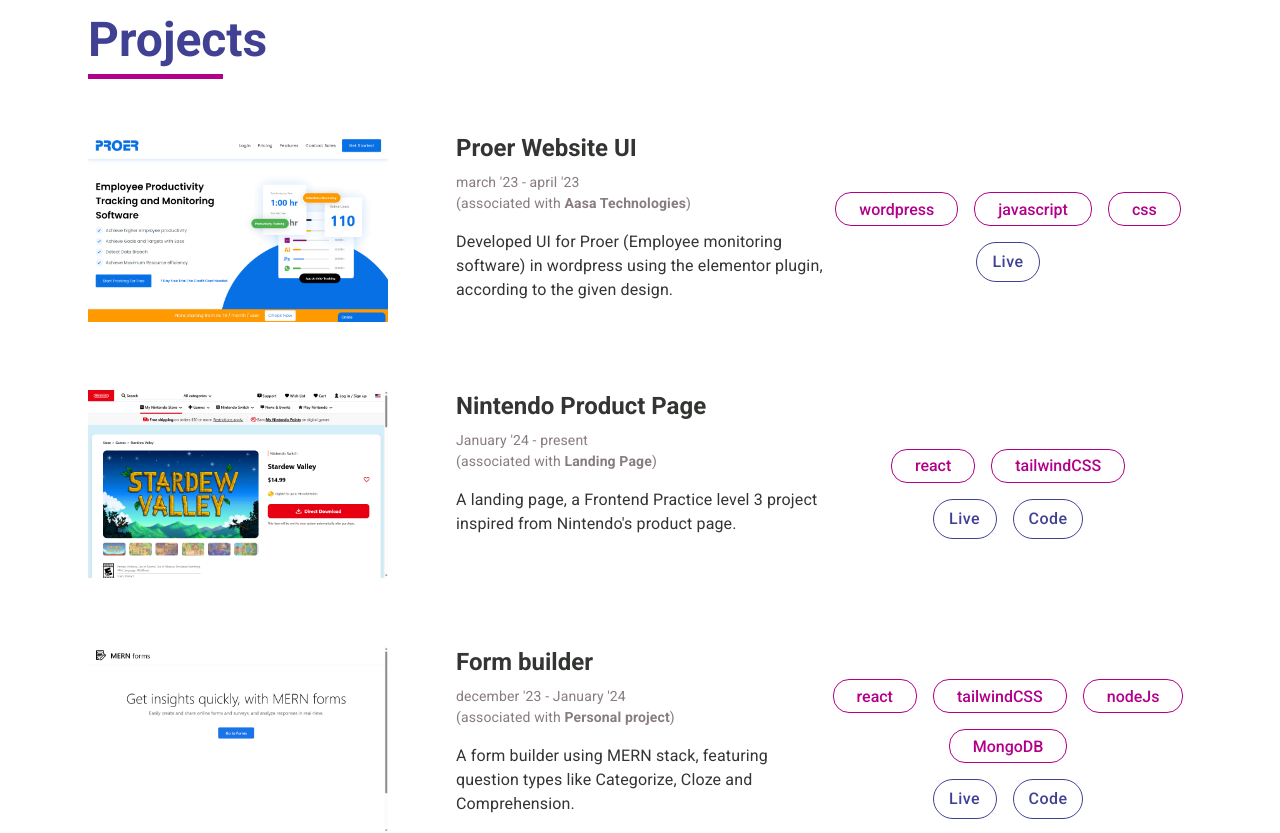
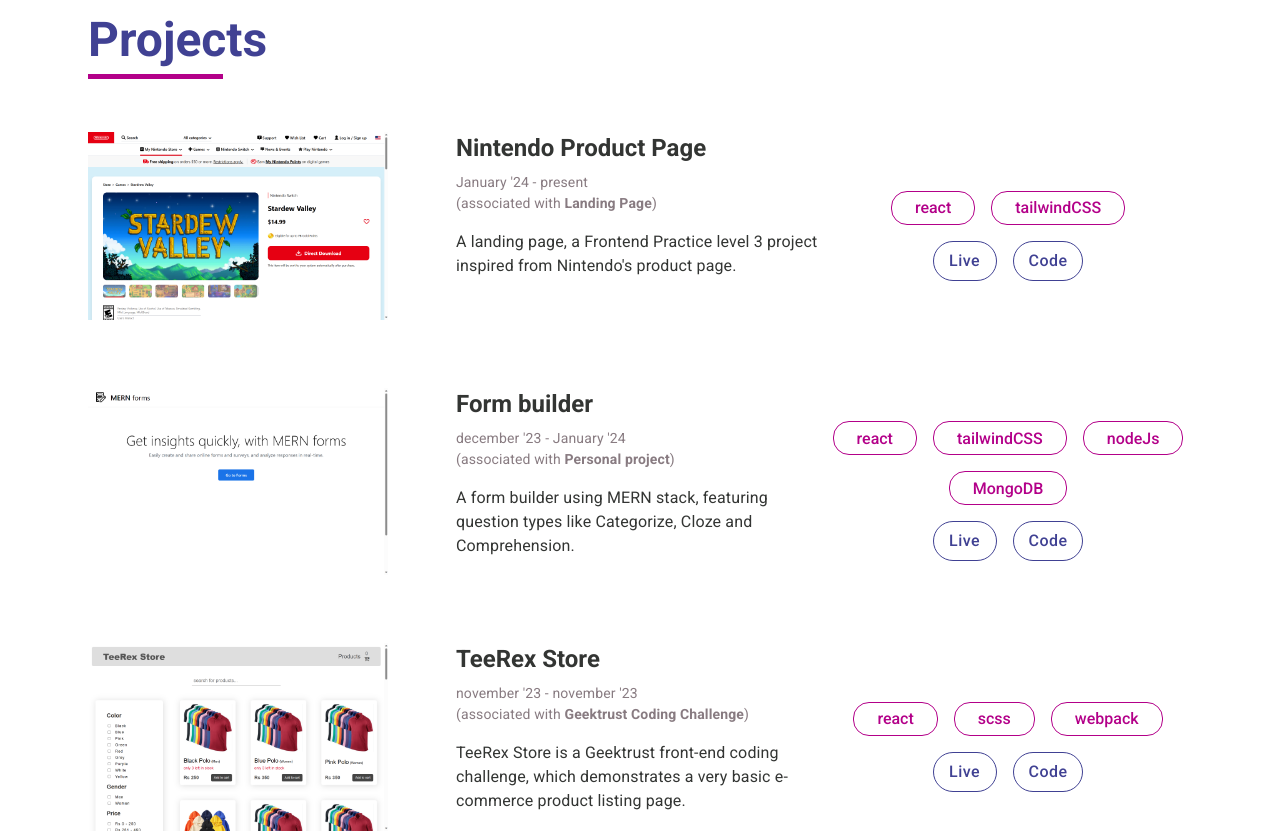
Before and after one commit to osSidd/os-sidd, a React (Vite) app in the folder client/: page / in a window 1280 px wide. Shown: the part 1420-2253 px from the top of the page. Built offline with nearby package versions, Linux system fonts and the light colour scheme; grey boxes are pictures that could not be loaded.

Commit message:
removed proer project

```diff
--- a/client/src/data/projectsData.js
+++ b/client/src/data/projectsData.js
@@ -7,20 +7,20 @@
 import form from '../assets/form.png'
 
 export default [
-    {
-        id:0,
-        image:proer,
-        title:'Proer Website UI',
-        description:'Developed UI for Proer (Employee monitoring software) in wordpress using the elementor plugin, according to the given design.',
-        timespan:"march '23 - april '23",
-        associatedWith:'Aasa Technologies',
-        techUsed:['wordpress','javascript', 'css'],
-        btn:[{
-            id:0,
-            label:'live',
-            href:'https://proer.io'
-        }]
-    },
+    // {
+    //     id:0,
+    //     image:proer,
+    //     title:'Proer Website UI',
+    //     description:'Developed UI for Proer (Employee monitoring software) in wordpress using the elementor plugin, according to the given design.',
+    //     timespan:"march '23 - april '23",
+    //     associatedWith:'Aasa Technologies',
+    //     techUsed:['wordpress','javascript', 'css'],
+    //     btn:[{
+    //         id:0,
+    //         label:'live',
+    //         href:'https://proer.io'
+    //     }]
+    // },
     {
         id:1,
         image:nintendo,
```
